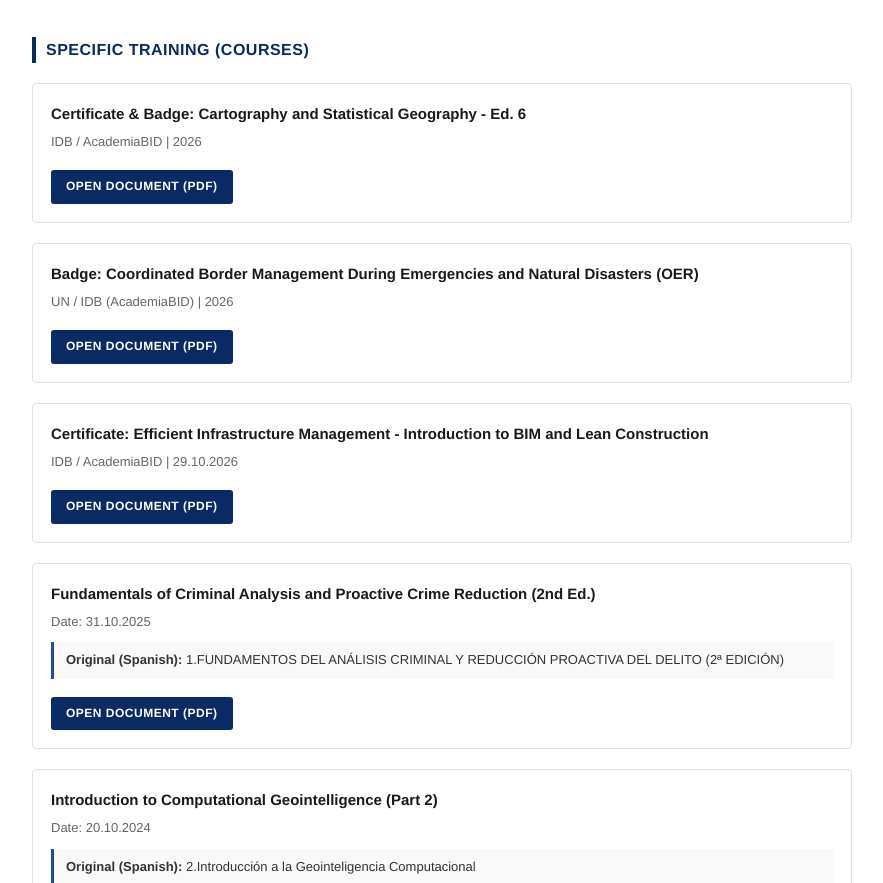
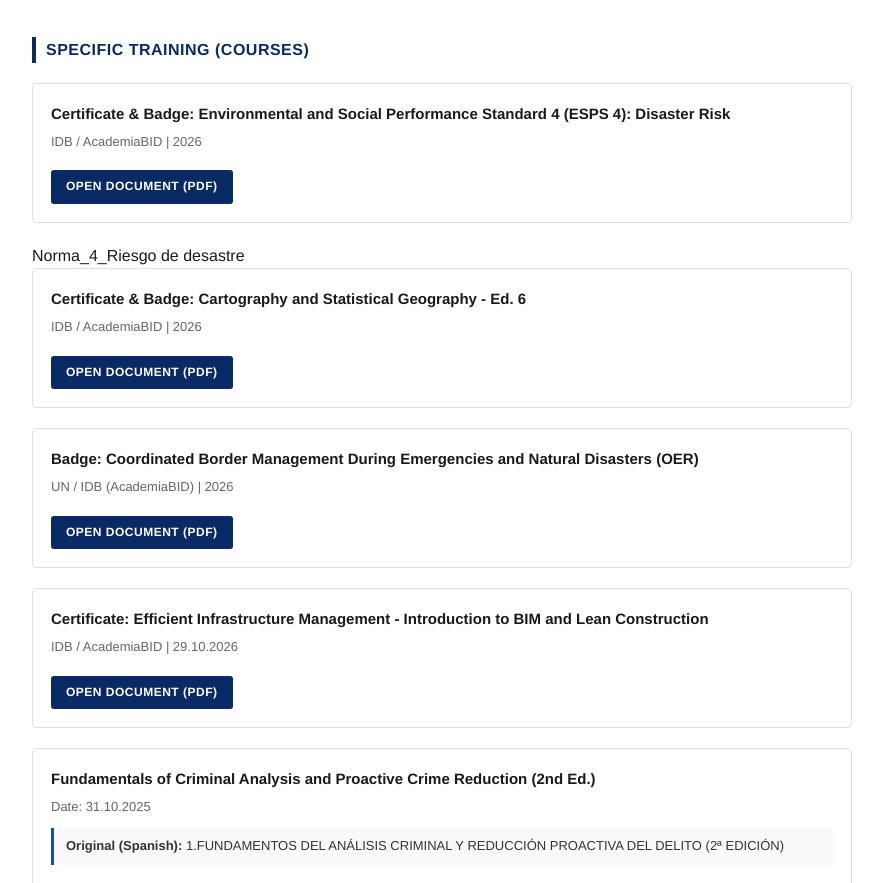
Before and after one commit to italgiro-blip/luis-girotto-cv, a plain HTML site: page escolaridad-en.html in a window 1280 px wide. Shown: the part 1217-2100 px from the top of the page, without its empty margins (198-1081 px from the left). Drawn offline with Linux system fonts and the light colour scheme.

Commit message:
Update escolaridad-en.html

```diff
--- a/escolaridad-en.html
+++ b/escolaridad-en.html
@@ -135,6 +135,14 @@
         <h2 class="section-title">Specific Training (Courses)</h2>
 
 
+<div class="cert-card">
+    <h3 class="cert-title">Certificate & Badge: Environmental and Social Performance Standard 4 (ESPS 4): Disaster Risk</h3>
+    <div class="cert-meta">IDB / AcademiaBID | 2026</div>
+    <a href="./qualifikationen/Norma_4_Riesgo de desastre.pdf" target="_blank" class="btn-pdf">Open Document (PDF)</a>
+</div>
+
+
+        Norma_4_Riesgo de desastre
         <div class="cert-card">
     <h3 class="cert-title">Certificate & Badge: Cartography and Statistical Geography - Ed. 6</h3>
     <div class="cert-meta">IDB / AcademiaBID | 2026</div>
```
